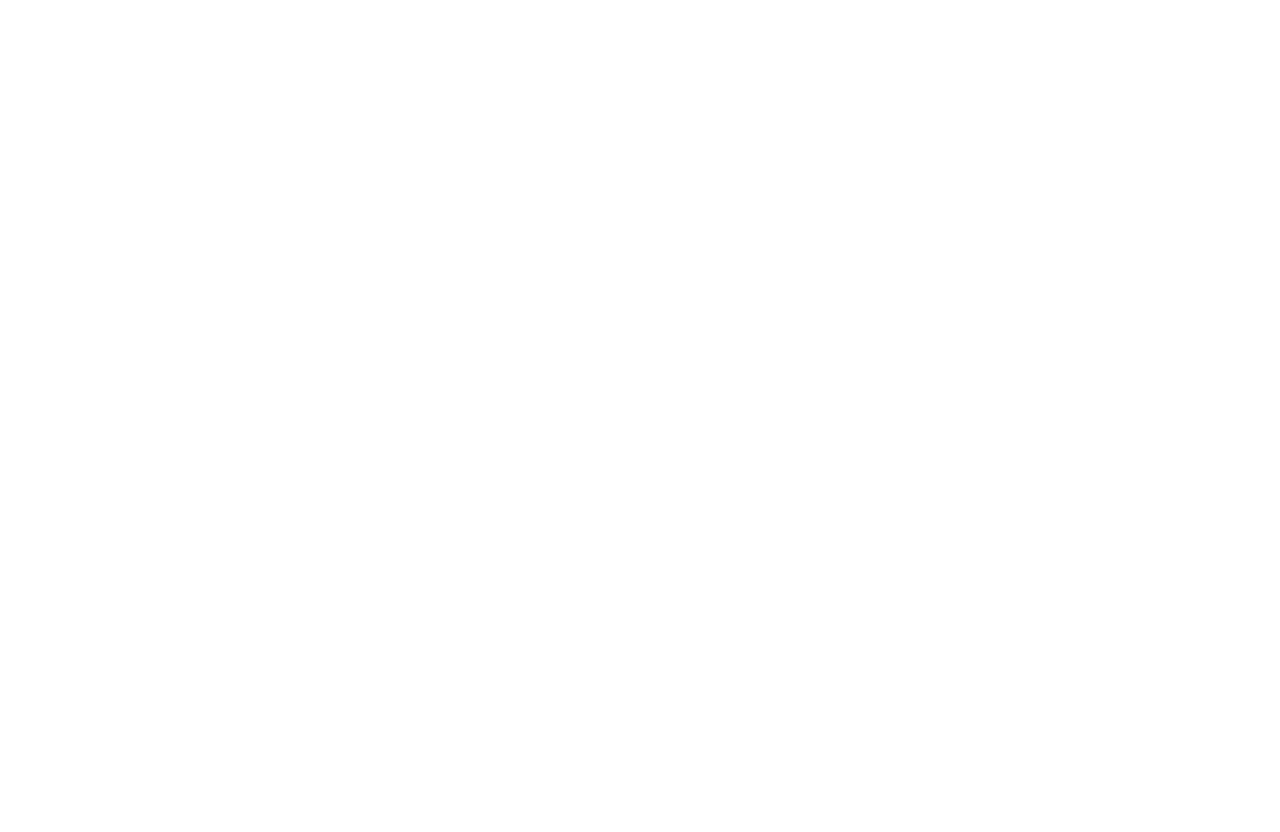
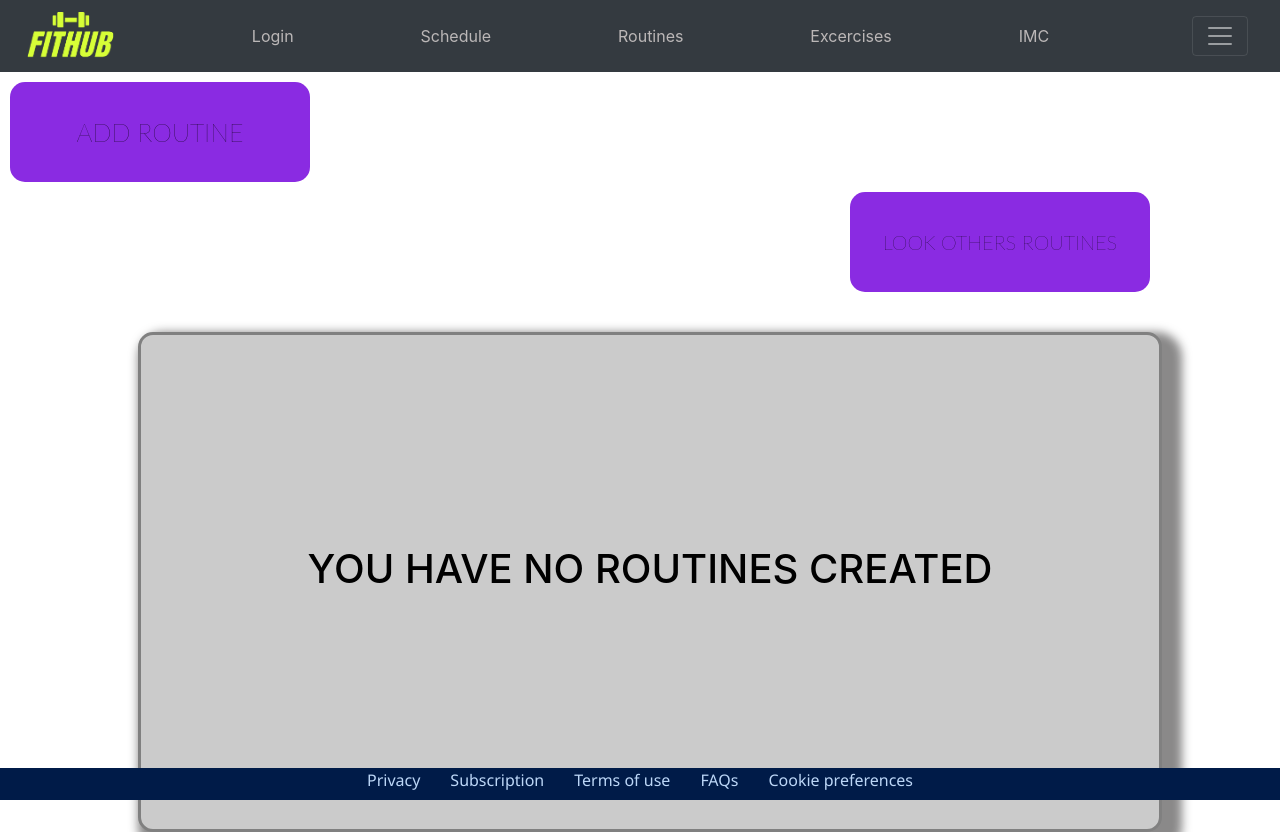
Before and after one commit to moronnahuu1/TP-APP-FITNESS, an Angular app: page /routines in a window 1280 px wide. Before the commit this address led to /. Before the commit the page ends 800 px from the top, so only its background shows below. Built offline with nearby package versions, Linux system fonts and the light colour scheme.

Commit message:
Unificación de proyecto y arreglo del login

```diff
--- a/src/app/app-routing.module.ts
+++ b/src/app/app-routing.module.ts
@@ -7,6 +7,7 @@ import { BrowserModule } from '@angular/platform-browser';
 import { AppComponent } from './app.component';
 import { ExcercisesComponent } from './excercises/excercises.component';
 import { SpecificInfoComponent } from './excercises/info/specific-info/specific-info.component';
+import { RoutinesComponent } from './routines/routines.component';
 
 const routes: Routes = [
   {
@@ -28,6 +29,10 @@ const routes: Routes = [
   {
     path: 'specificInfo',
     component: SpecificInfoComponent
+  },
+  {
+    path: 'routines',
+    component: RoutinesComponent
   }
 ];
 
--- a/src/app/excercises/info/specific-info/specific-info.component.css
+++ b/src/app/excercises/info/specific-info/specific-info.component.css
@@ -1,10 +1,35 @@
+body {
+    margin: 0;
+	padding: 0;
+    display: flex;
+    align-items: center;
+    justify-content: center;
+    justify-items: center;
+	min-height: 100vh;
+	font-family: 'Jost', sans-serif;
+	background: linear-gradient(to bottom, #001b48, #02457a, #018abe);
+    background-image: url('../../../../assets/blue background.jpg');
+    background-repeat: no repeat;
+    background-size: cover;
+    background-attachment: fixed;
+    background-position: center center;
+}
 .exercise-name {
-    font-size: 1.5rem;
+    font-size: 3rem;
     font-weight: 100;
     font-family: 'Lato', sans-serif;
     line-height: 58px;
+
 }
-
+.exercise-item {
+    background-color: none;
+    border: 3px solid rgb(130, 130, 130);
+    border-radius: 8px;
+    text-align: center;
+    margin-top: 70px;
+    width: 500px;
+    box-shadow: rgba(22, 20, 20, 0.5) 12px 12px 12px 12px;
+}
 .exercise-type {
     font-family:'Lucida Sans', 'Lucida Sans Regular', 'Lucida Grande', 'Lucida Sans Unicode', Geneva, Verdana, sans-serif;
     color: rgb(36, 43, 49);
@@ -15,12 +40,18 @@
     color: rgb(36, 43, 49);
 
 }
-
-.exercise-item{
-    display: grid;
-    /* grid-template-columns: repeat(5, 1fr); */
-    align-items: center;
-    justify-content: center;
-    gap: 10px; /* Añadido espacio entre los elementos */
-    margin-top: 20px; /* Añadido espacio entre #head y #container */
+#addToRoutine {
+    position: fixed;
+    text-align: center;
+    margin-top: -500px;
+    border-radius: 20px;
+    border: 2px solid rgb(124, 124, 124);
+    background-color: rgb(177, 177, 177);
+    width: 250px;
+    cursor: pointer;
+    height: 85px;
 }
+#h1add {
+    margin-top: 27px;
+    font-size: 20px;
+}
--- a/src/app/excercises/info/specific-info/specific-info.component.html
+++ b/src/app/excercises/info/specific-info/specific-info.component.html
@@ -6,6 +6,8 @@
     <title>Document</title>
 </head>
 <body>
+    <div id="addToRoutine" (click)="agregarArutina()">
+        <h1 id="h1add">ADD TO ROUTINE</h1></div>
     <div class="exercise-item">
         <h1 class="exercise-name" id="title"></h1>
         <p class="exercise-type" id="type"></p>
@@ -14,5 +16,6 @@
         <p class="exercise-equipment" id="equipment"></p>
         <p class="exercise-instruction" id="instruction"></p>
     </div>
+    <app-footer></app-footer>
 </body>
 </html>
--- a/src/app/excercises/info/specific-info/specific-info.component.ts
+++ b/src/app/excercises/info/specific-info/specific-info.component.ts
@@ -40,5 +40,12 @@ export class SpecificInfoComponent implements OnInit {
     }
   }
   }
-
+  agregarArutina(){
+    if (this.ejercicioSerializado) {
+      const exercise: Excercise = JSON.parse(decodeURIComponent(this.ejercicioSerializado));
+      const nuevoEJ = JSON.stringify(exercise);
+      const nuevaURL = `routines?parametro=${encodeURIComponent(nuevoEJ)}`;
+      window.location.href = nuevaURL;
+    }
+  }
 }
--- a/src/app/login/loginTest.css
+++ b/src/app/login/loginTest.css
@@ -1,4 +1,4 @@
-body{
+/* body{
 	margin: 0;
 	padding: 0;
 	display: flex;
@@ -119,4 +119,4 @@ button:hover{
     text-decoration: none;
     margin: 15px;
     color: #e0dede;
-}
+} */
--- a/src/app/login/main/main.component.html
+++ b/src/app/login/main/main.component.html
@@ -22,8 +22,8 @@
 			<div class="login">
 				<form action="submit">
 					<label for="chk" aria-hidden="true">Login</label>
-					<input type="email" name="email" placeholder="Email" required="" [(ngModel)]="emailAux">>
-					<input type="password" name="pswd" placeholder="Password" required="" [(ngModel)]="passAux">>
+					<input type="email" name="email" placeholder="Email" required="" [(ngModel)]="emailAux">
+					<input type="password" name="pswd" placeholder="Password" required="" [(ngModel)]="passAux">
 					<button type="button" (click)="loginButton($event)">Login</button>
 				</form>
 			</div>
--- a/src/app/models/usuario.ts
+++ b/src/app/models/usuario.ts
@@ -1,3 +1,5 @@
+import { routine } from "./routine";
+
 export class Usuario {
     firstName: string | undefined;
     lastName: string | undefined;
@@ -7,6 +9,7 @@ export class Usuario {
     email: string;
     userName: string;
     password: string;
+    userRoutines: Array<routine>
 
     constructor(email: string,userName: string,password: string,firstName?: string,lastName?: string,age?: number,weight?: number,height?: number ) {
       this.firstName = firstName;
@@ -17,5 +20,6 @@ export class Usuario {
       this.email = email;
       this.userName = userName;
       this.password = password;
+      this.userRoutines = [];
     }
   }
--- a/src/app/routines/routines.component.css
+++ b/src/app/routines/routines.component.css
@@ -0,0 +1,45 @@
+#noRoutineMessage {
+    color: black;
+}
+#noRoutines {
+    background-color: rgb(203, 203, 203);
+    width: 80%;
+    height: 500px;
+    margin-left: 138px;
+    margin-top: 40px;
+    border-radius: 15px;
+    border: 3px solid grey;
+    box-shadow: rgba(22, 20, 20, 0.5) 10px 10px 10px 10px;
+    text-align: center;
+}
+#noRoutineMessage {
+    margin-top: 210px;
+}
+#optionCreate {
+    background-color: blueviolet;
+    border-radius: 15px;
+    width: 300px;
+    height: 100px;
+    border: 0px;
+    margin-top: 10px;
+    margin-left: 10px;
+    font-size: 25px;
+    font-weight: 100;
+    font-family: 'Lato', sans-serif;
+    line-height: 58px;
+    cursor: pointer;
+}
+#optionLook {
+    background-color: blueviolet;
+    border-radius: 15px;
+    width: 300px;
+    height: 100px;
+    border: 0px;
+    margin-top: 10px;
+    margin-left: 850px;
+    font-size: 20px;
+    font-weight: 100;
+    font-family: 'Lato', sans-serif;
+    line-height: 58px;
+    cursor: pointer;
+}
--- a/src/app/routines/routines.component.html
+++ b/src/app/routines/routines.component.html
@@ -1 +1,18 @@
-<p>routines works!</p>
+<app-nav-bar></app-nav-bar>
+    <br>
+    <br>
+    <br>
+     <button (click)="crearRutina()" id="optionCreate">ADD ROUTINE</button>
+     <button id="optionLook">LOOK OTHERS ROUTINES</button>
+    <div id="noRoutines">
+        <h1 id="noRoutineMessage">YOU HAVE NO ROUTINES CREATED</h1>
+    </div>
+    <div id="routinesFounded">
+        <h1>LIST: </h1>
+    </div>
+    <div id="create" style="display: none;">
+        <label for="nameRoutine">Name</label>
+        <input type="text" name="nameRoutine" id="nameRoutine" placeholder="Set a name for your routine">
+        <button id="createRoutine">Create</button>
+    </div>
+    <app-footer></app-footer>
--- a/src/app/routines/routines.component.ts
+++ b/src/app/routines/routines.component.ts
@@ -1,4 +1,7 @@
 import { Component } from '@angular/core';
+import { Excercise } from '../models/excercise';
+import { Block } from '@angular/compiler';
+import { routine } from '../models/routine';
 
 @Component({
   selector: 'app-routines',
@@ -6,5 +9,39 @@ import { Component } from '@angular/core';
   styleUrls: ['./routines.component.css']
 })
 export class RoutinesComponent {
+  urlParams = new URLSearchParams(window.location.search);
+  ejercicioSerializado = this.urlParams.get('parametro');
+  routinesList: routine[] = [];
+  async ngOnInit(): Promise<void> {
+    if(this.routinesList.length>0){
+      let miDiv = document.getElementById("noRoutines");
+    if(miDiv){
+      miDiv.style.display = 'none';
+    }
+    }else {
+      let miDiv = document.getElementById("routinesFounded");
+    if(miDiv){
+      miDiv.style.display = 'none';
+    }
+    }
+  if (this.ejercicioSerializado) {
+    const exercise: Excercise = JSON.parse(decodeURIComponent(this.ejercicioSerializado));
+    console.log(exercise.name);
 
+  }
+  }
+  crearRutina(){
+    let miDiv = document.getElementById("routinesFounded");
+    if(miDiv){
+      miDiv.style.display = 'none';
+    }
+    miDiv = document.getElementById("noRoutines");
+    if(miDiv){
+      miDiv.style.display = 'none';
+    }
+    miDiv = document.getElementById("create");
+    if(miDiv){
+      miDiv.style.display = 'block';
+    }
+  }
 }
```
Also changed, not shown: src/app/login/sign-in/sign-in.component.css (line endings or trailing spaces).
